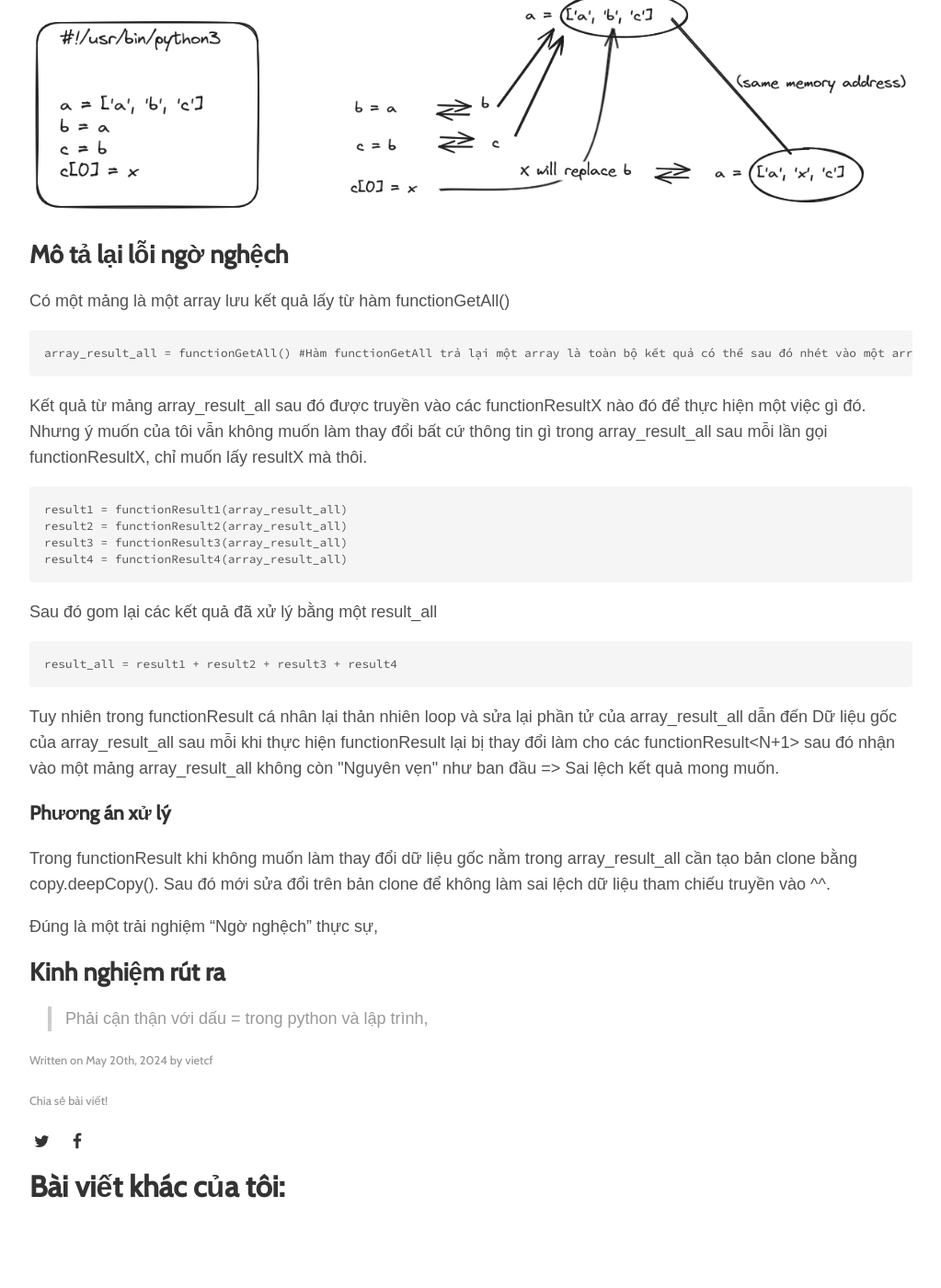
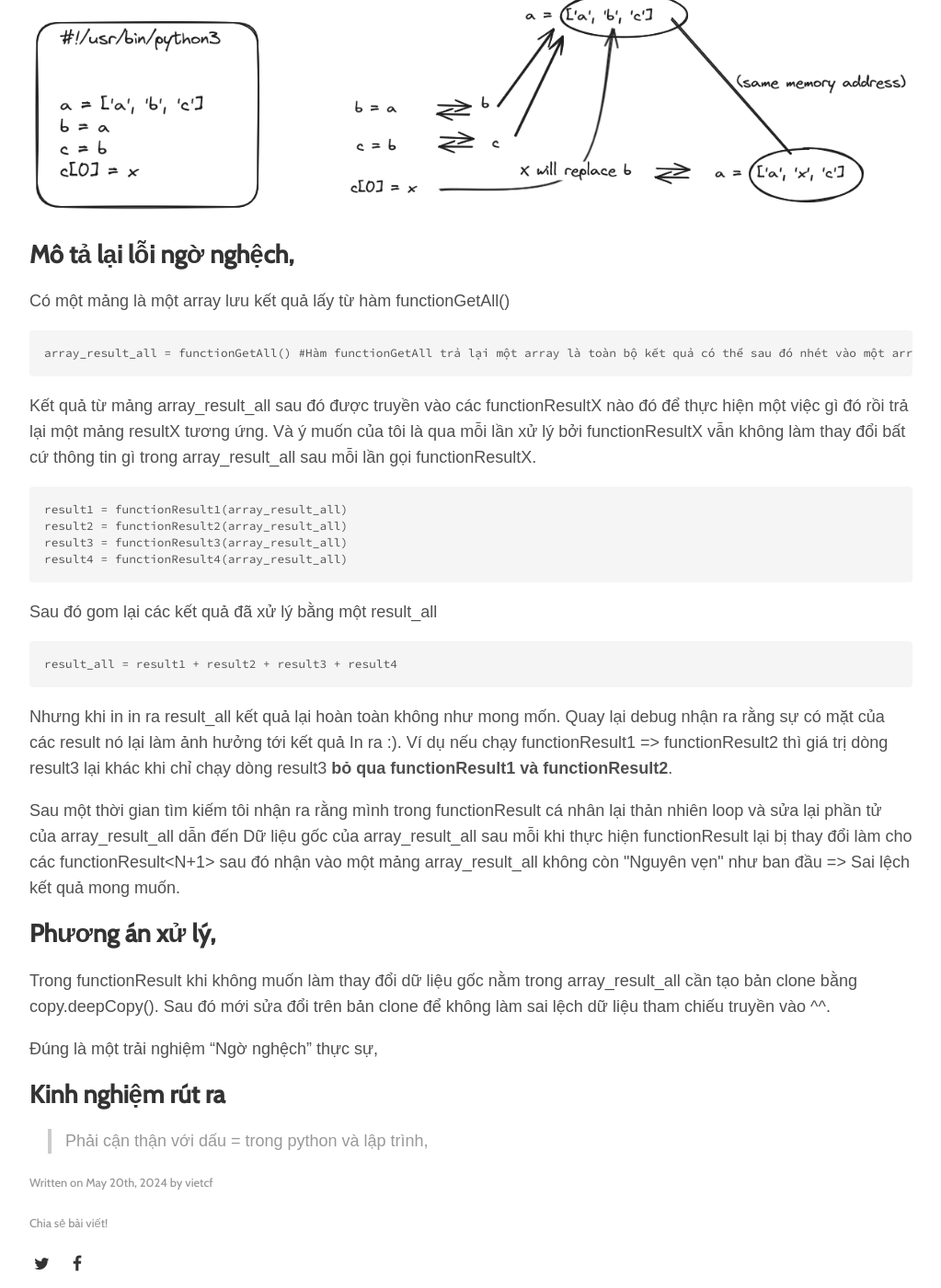
Before and after one commit to vietcf/vietchoi, a Jekyll site: the page built from _posts/2024-05-20-diem-can-chu-y-khi-truyen-gia-tri-vao-ham-trong-python.md, in a window 1280 px wide and 1400 px high, scrolled down 984 px. Shown: the whole window at 92% size, without its empty margins (128-1151 px from the left). Built offline with Jekyll 4.4.1, drawn with Linux system fonts in a browser that asks for light colours; some web fonts are replaced.

Commit message:
update refer

````diff
--- a/_posts/2024-05-20-diem-can-chu-y-khi-truyen-gia-tri-vao-ham-trong-python.md
+++ b/_posts/2024-05-20-diem-can-chu-y-khi-truyen-gia-tri-vao-ham-trong-python.md
@@ -17,7 +17,7 @@ Ai đã lập trình chắc không lạ gì về tham chiếu (Reference)
 ![Reference]({{site.url}}/assets/img/2024/05/20/2-reference.png)
 
 
-## Mô tả lại lỗi ngờ nghệch
+## Mô tả lại lỗi ngờ nghệch,
 
 Có một mảng là một array lưu kết quả lấy từ hàm functionGetAll()
 
@@ -25,7 +25,7 @@ Có một mảng là một array lưu kết quả lấy từ hàm functionGetAll
 array_result_all = functionGetAll() #Hàm functionGetAll trả lại một array là toàn bộ kết quả có thể sau đó nhét vào một array tên là array_result_all
 ```
 
-Kết quả từ mảng array_result_all sau đó được truyền vào các functionResultX nào đó để thực hiện một việc gì đó. Nhưng ý muốn của tôi vẫn không muốn làm thay đổi bất cứ thông tin gì trong array_result_all sau mỗi lần gọi functionResultX, chỉ muốn lấy resultX mà thôi.
+Kết quả từ mảng array_result_all sau đó được truyền vào các functionResultX nào đó để thực hiện một việc gì đó rồi trả lại một mảng resultX tương ứng. Và ý muốn của tôi là qua mỗi lần xử lý bởi functionResultX vẫn không làm thay đổi bất cứ thông tin gì trong array_result_all sau mỗi lần gọi functionResultX.
 
 ```
 result1 = functionResult1(array_result_all)
@@ -39,11 +39,12 @@ Sau đó gom lại các kết quả đã xử lý bằng một result_all
 ```
 result_all = result1 + result2 + result3 + result4
 ```
+Nhưng khi in in ra result_all kết quả lại hoàn toàn không như mong mốn. Quay lại debug nhận ra rằng sự có mặt của các result nó lại làm ảnh hưởng tới kết quả In ra :). Ví dụ nếu chạy functionResult1 => functionResult2 thì giá trị dòng result3 lại khác khi chỉ chạy dòng result3 **bỏ qua functionResult1 và functionResult2**.
 
-Tuy nhiên trong functionResult<N> cá nhân lại thản nhiên loop và sửa lại phần tử của array_result_all dẫn đến Dữ liệu gốc của array_result_all sau mỗi khi thực hiện functionResult<N> lại bị thay đổi làm cho các functionResult<N+1> sau đó nhận vào một mảng array_result_all không còn "Nguyên vẹn" như ban đầu => Sai lệch kết quả mong muốn.
+Sau một thời gian tìm kiếm tôi nhận ra rằng mình trong functionResult<N> cá nhân lại thản nhiên loop và sửa lại phần tử của array_result_all dẫn đến Dữ liệu gốc của array_result_all sau mỗi khi thực hiện functionResult<N> lại bị thay đổi làm cho các functionResult<N+1> sau đó nhận vào một mảng array_result_all không còn "Nguyên vẹn" như ban đầu => Sai lệch kết quả mong muốn.
 
 
-### Phương án xử lý
+## Phương án xử lý,
 
 Trong functionResult<N> khi không muốn làm thay đổi dữ liệu gốc nằm trong array_result_all cần tạo bản clone bằng copy.deepCopy(). Sau đó mới sửa đổi trên bản clone để không làm sai lệch dữ liệu tham chiếu truyền vào ^^.
 
````
